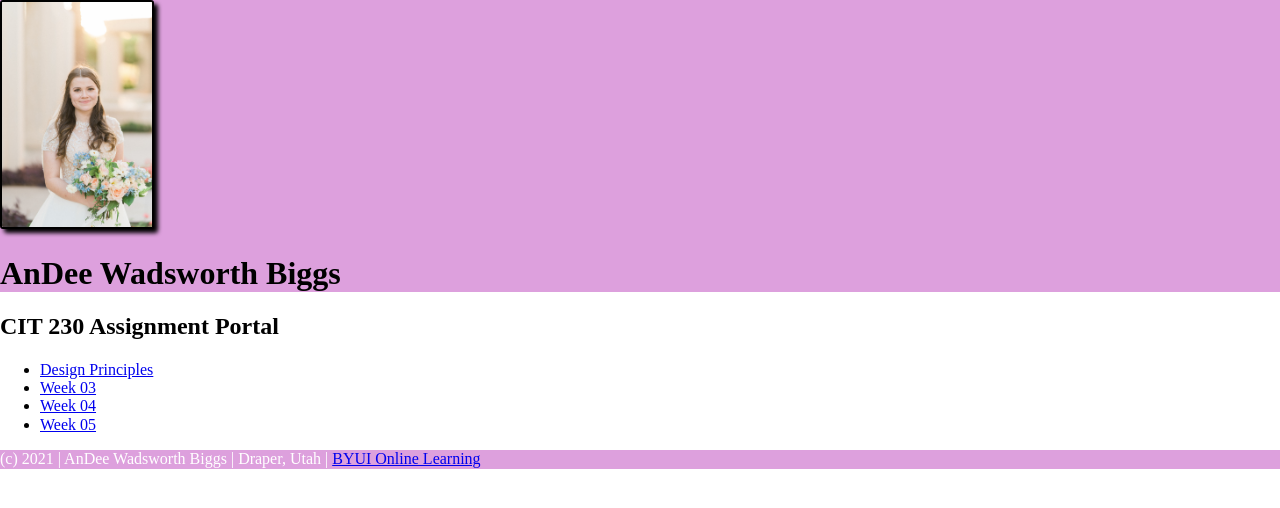
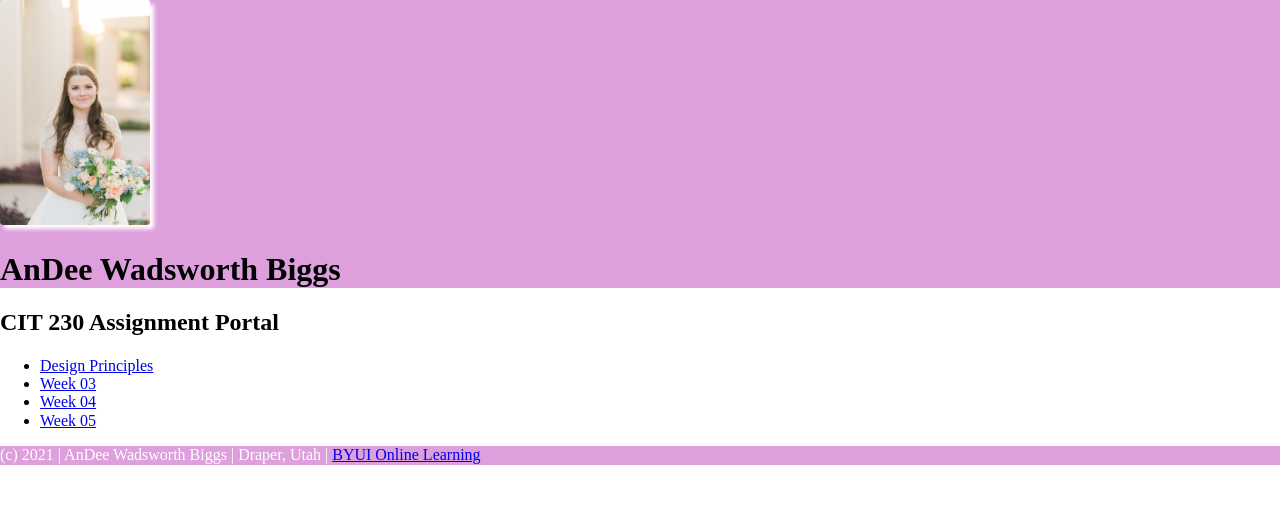
Before and after one commit to ahbiggs/ahbiggs.github.io, a plain HTML site: page index.html in a window 1280 px wide. Drawn offline with nearby package versions, Linux system fonts and the light colour scheme.

Commit message:
update all

```diff
--- a/styles.css
+++ b/styles.css
@@ -13,9 +13,9 @@ footer {
   position: relative;
   background-color: white;
   top: 0px;
-  right: 0px;
-  border: 2px black solid;
+  left: 0px;
+  border: 2px purple;
   border-radius: 3px;
-  box-shadow: 4px 4px 4px black;
+  box-shadow: 4px 4px 4px white;
 
 }
```
